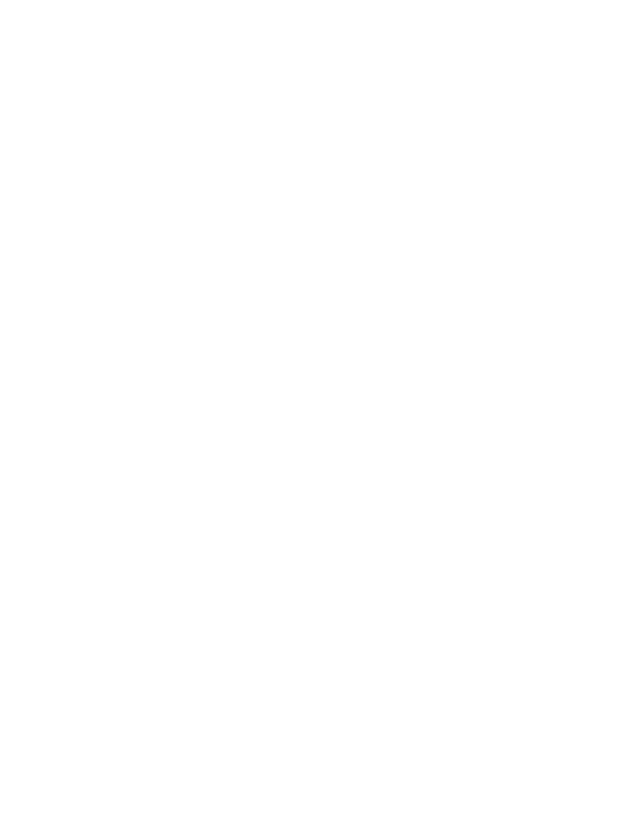
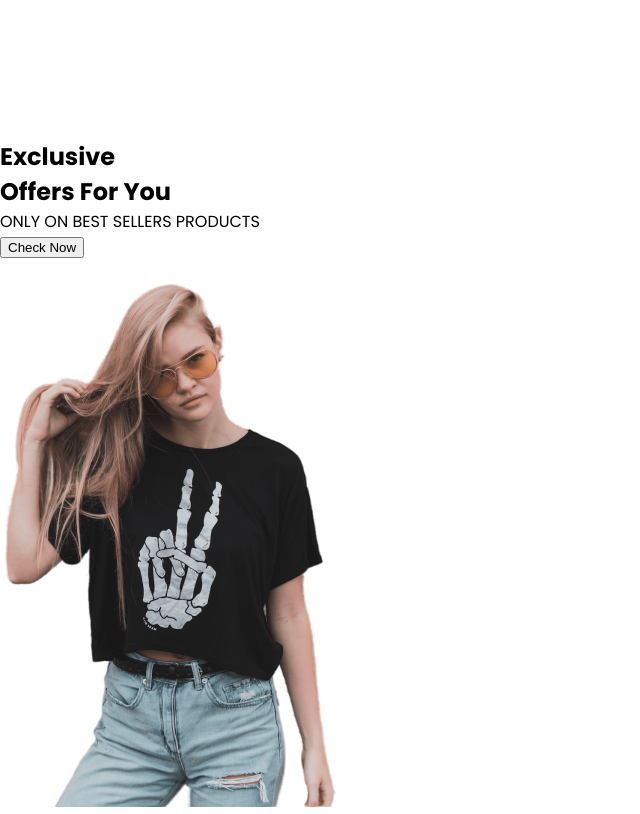
Before and after one commit to Anjali331997/E-commerce-MERN-Stack, a React (Create React App) app in the folder frontend/: page / in a window 1280 px wide. Shown: the part 1480-2294 px from the top of the page, without its empty margins (0-640 px from the left). Before the commit the page ends 1619 px from the top, so only its background shows below. Built offline with nearby package versions, Linux system fonts and the light colour scheme.

Commit message:
creating the offers banner css is pending in clusding links

```diff
--- a/frontend/src/components/Offer/Offer.jsx
+++ b/frontend/src/components/Offer/Offer.jsx
@@ -1,9 +1,20 @@
 import React from 'react'
 import './Offer.css'
+import exclusive_image from '../Assests/exclusive_image.png'
 
 const Offer = () => {
   return (
-    <div>
+    <div className='offers'>
+
+      <div className="offers-left">
+        <h2>Exclusive</h2>
+        <h2>Offers For You</h2>
+        <p>ONLY ON BEST SELLERS PRODUCTS</p>
+        <button>Check Now</button>
+      </div>
+      <div className="offers-right">
+        <img src={exclusive_image} alt="" />
+      </div>
 
     </div>
   )
--- a/frontend/src/pages/Shop.jsx
+++ b/frontend/src/pages/Shop.jsx
@@ -1,12 +1,14 @@
 import React from 'react'
 import Hero from '../components/Hero/Hero'
 import { Popular } from '../components/Popular/Popular'
+import Offer from '../components/Offer/Offer'
 
 const Shop = () => {
   return (
     <div>
         <Hero/>
         <Popular/>
+        <Offer/>
     </div>
   )
 }
```
